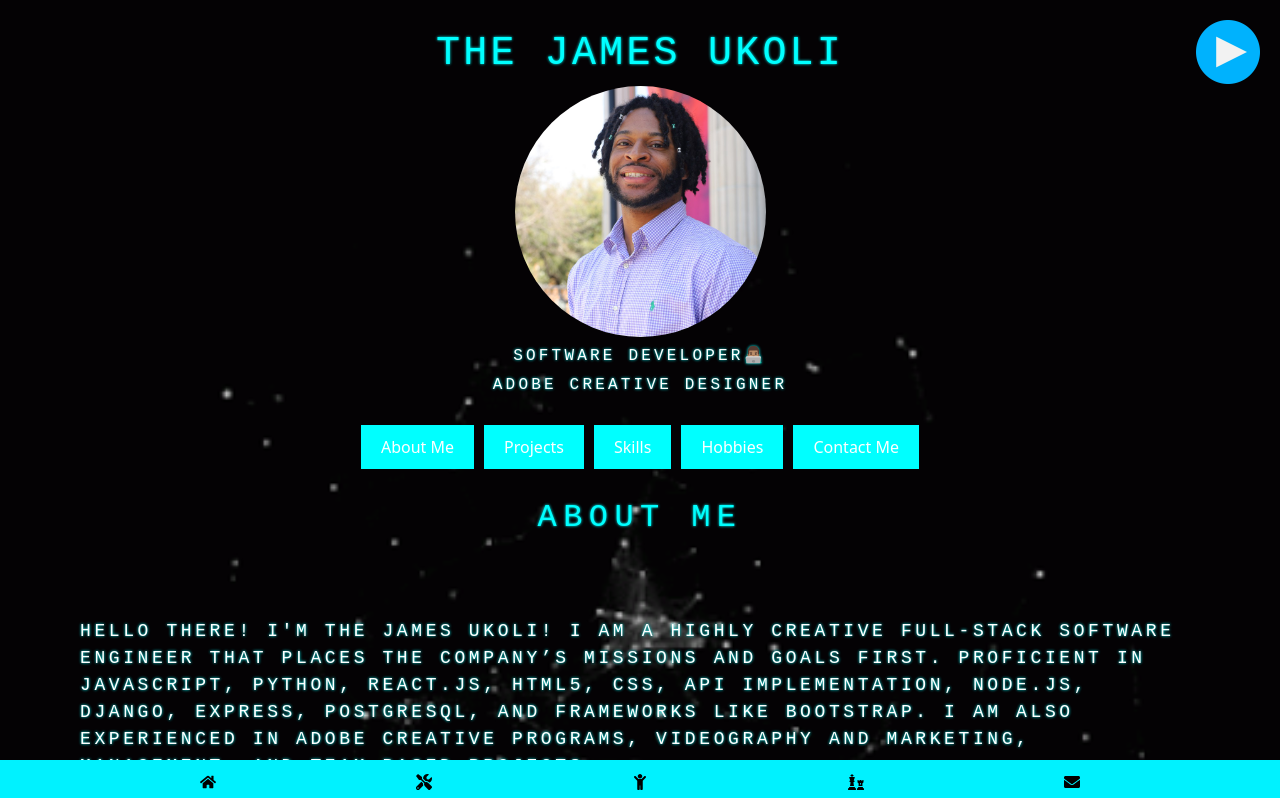
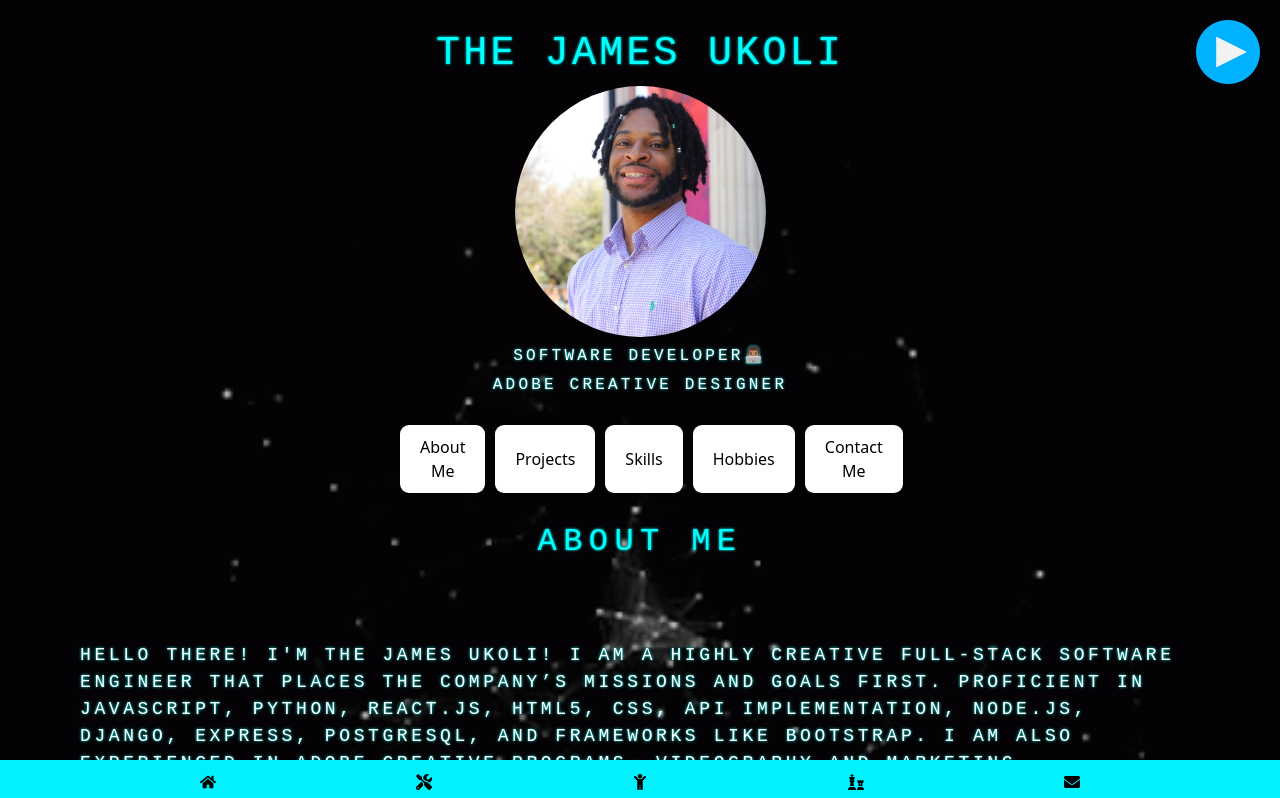
Before and after one commit to James-Ukoli/new_portfolio, a React (Create React App) app: page / in a window 1280 px wide. Shown: the top 798 px of the page. Built offline with nearby package versions, Linux system fonts and the light colour scheme.

Commit message:
button navigations edit 1

```diff
--- a/src/sections/ButtonNavigation.css
+++ b/src/sections/ButtonNavigation.css
@@ -6,8 +6,9 @@
   }
 
   .Robot-button {
-    background-color: aqua;
-    color: white;
+    background-color: white;
+    color:black;
+    border-radius: 9px;
     border: none;
     padding: 10px 20px;
     font-size: 16px;
@@ -16,5 +17,21 @@
   }
 
   .Robot-button:hover {
-    background-color: purple;
+    background-color: cyan;
   }
+
+  /* added 9/8/23 */
+  .Button-container {
+  display: flex;
+   justify-content: space-around;
+   margin-right: 400px;
+   margin-left: 400px;
+  }
+
+  @media  (max-width: 640px) {
+    .project-cards {
+        display: flex;
+        flex-direction: column;
+        justify-content: center;
+    }
+}
```
Also changed, not shown: src/sections/Hobbies.Js (added, +7 -0 lines), src/sections/Hobbies.css (added).
